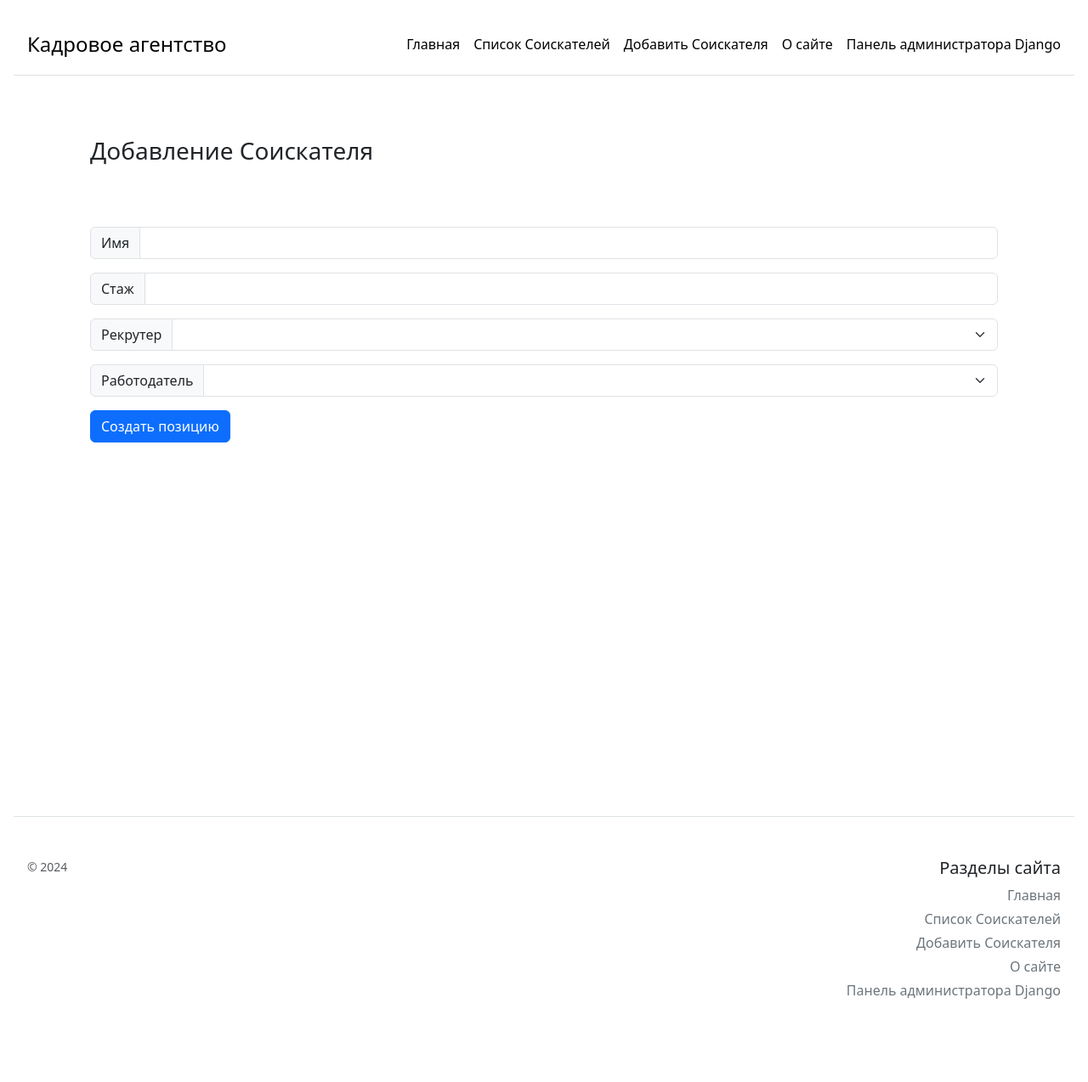
After one commit to Kobetc/Python_Labs, a Django app: page /add in a window 1280 px wide. The commit adds this page. Shown: the whole page at 85% size. Run offline with Django 5.2, Linux system fonts and the light colour scheme; data comes from the database, SQL or seed files in the repository; both versions use the stored data as it was after the commit.

Commit message:
Добавление.

```diff
--- /dev/null
+++ b/lab_7_task_1_10_variant_5/main/templates/main/add.html
@@ -0,0 +1,60 @@
+{% extends 'main/template.html' %}
+
+{% block title %}
+<title>Кадровое агентство - Добавление Соискателя</title>
+{% endblock %}
+
+{% block body %}
+
+<div class="row p-3">
+    <div class="col p-3">
+        <h3>Добавление Соискателя</h3>
+    </div>
+</div>
+
+<div class="row p-3">
+    <div class="col col-m p-3">
+        <form method="post" class="needs-validation">
+
+            {% csrf_token %}
+
+            <div class="input-group flex-nowrap mb-3">
+                <span class="input-group-text" id="name">Имя</span>
+                <input type="text" class="form-control" name="name" id="name" required>
+            </div>
+
+            <div class="input-group flex-nowrap mb-3">
+                <span class="input-group-text" id="experience">Стаж</span>
+                <input type="number" class="form-control" name="experience" id="experience" step="1" min="0" max="99"
+                    required>
+            </div>
+
+            <div class="input-group flex-nowrap mb-3">
+                <span class="input-group-text" id="category_id">Рекрутер</span>
+                <select class="form-select" aria-label="Default select example" name="recruiter" id="recruiter">
+                    <option value=""></option>
+                    {% for recruiter in recruiters %}
+                    <option value="{{ recruiter.id }}">{{recruiter.name}}</option>
+                    {% endfor %}
+                </select>
+            </div>
+
+            <div class="input-group flex-nowrap mb-3">
+                <span class="input-group-text" id="category_id">Работодатель</span>
+                <select class="form-select" aria-label="Default select example" name="employer" id="employer">
+                    <option value=""></option>
+                    {% for employer in employers %}
+                    <option value="{{ employer.id }}">{{employer.name}}</option>
+                    {% endfor %}
+                </select>
+            </div>
+
+            <div class="input-group flex-nowrap mb-3">
+                <button type="submit" class="btn btn-primary mb-3">Создать позицию</button>
+            </div>
+        </form>
+    </div>
+</div>
+
+
+{% endblock %}
--- a/lab_7_task_1_10_variant_5/main/templates/main/template.html
+++ b/lab_7_task_1_10_variant_5/main/templates/main/template.html
@@ -23,6 +23,10 @@
 
                 <nav class="d-inline-flex mt-2 mt-md-0 ms-md-auto">
                     <a class="me-3 py-2 link-body-emphasis text-decoration-none" href="{% url 'home' %}">Главная</a>
+                    <a class="me-3 py-2 link-body-emphasis text-decoration-none" href="{% url 'list' %}">Список
+                        Соискателей</a>
+                    <a class="me-3 py-2 link-body-emphasis text-decoration-none" href="{% url 'add' %}">Добавить
+                        Соискателя</a>
                     <a class="me-3 py-2 link-body-emphasis text-decoration-none" href="{% url 'about' %}">О
                         сайте</a>
                     <a class="py-2 link-body-emphasis text-decoration-none" href="/admin">Панель администратора
@@ -49,6 +53,10 @@
                     <ul class="list-unstyled text-small">
                         <li class="mb-1"><a class="link-secondary text-decoration-none"
                                 href="{% url 'home' %}">Главная</a></li>
+                        <li class="mb-1"><a class="link-secondary text-decoration-none" href="{% url 'list' %}">Список
+                                Соискателей</a></li>
+                        <li class="mb-1"><a class="link-secondary text-decoration-none" href="{% url 'add' %}">Добавить
+                                Соискателя</a></li>
                         <li class="mb-1"><a class="link-secondary text-decoration-none" href="{% url 'about' %}">О
                                 сайте</a></li>
                         <li class="mb-3"><a class="link-secondary text-decoration-none" href="/admin">Панель
--- a/lab_7_task_1_10_variant_5/main/urls.py
+++ b/lab_7_task_1_10_variant_5/main/urls.py
@@ -5,4 +5,6 @@ from . import views
 urlpatterns = [
     path('', views.index, name='home'),
     path('about', views.about, name='about'),
+    path('list', views.list, name='list'),
+    path('add', views.add, name='add'),
 ]
--- a/lab_7_task_1_10_variant_5/main/views.py
+++ b/lab_7_task_1_10_variant_5/main/views.py
@@ -1,4 +1,5 @@
 from django.shortcuts import render
+from .models import Applicant, Recruiter, Employer
 
 
 def index(request):
@@ -7,3 +8,38 @@ def index(request):
 
 def about(request):
     return render(request, 'main/about.html')
+
+
+def list(request):
+    if request.method == "POST":
+        editId = request.POST.get("editId")
+        deleteId = request.POST.get("deleteId")
+
+        print(editId, deleteId)
+
+    applicants = Applicant.objects.all()
+
+    return render(request, 'main/list.html', {'applicants': applicants})
+
+
+def add(request):
+    if request.method == "POST":
+        name = request.POST.get("name")
+        experience = request.POST.get("experience")
+
+        recruiter = request.POST.get("recruiter")
+        employer = request.POST.get("employer")
+
+        experience = int(experience) if len(experience) > 0 else None
+        recruiter = int(recruiter) if len(recruiter) > 0 else None
+        employer = int(employer) if len(employer) > 0 else None
+
+        newApplicant = Applicant.objects.create(
+            name=name, experience=experience, recruiter=recruiter, employer=employer)
+
+        newApplicant.save()
+
+    recruiters = Recruiter.objects.all()
+    employers = Employer.objects.all()
+
+    return render(request, 'main/add.html', {'recruiters': recruiters, 'employers': employers})
```
Also changed, not shown: lab_7_task_1_10_variant_5/main/templates/main/list.html (added, +69 -0 lines), lab_7_task_1_10_variant_5/main/templates/main/view.html (added, +57 -0 lines), lab_7_task_1_10_variant_5/db.sqlite3, lab_7_task_1_10_variant_5/main/templates/main/edit.html (added).
